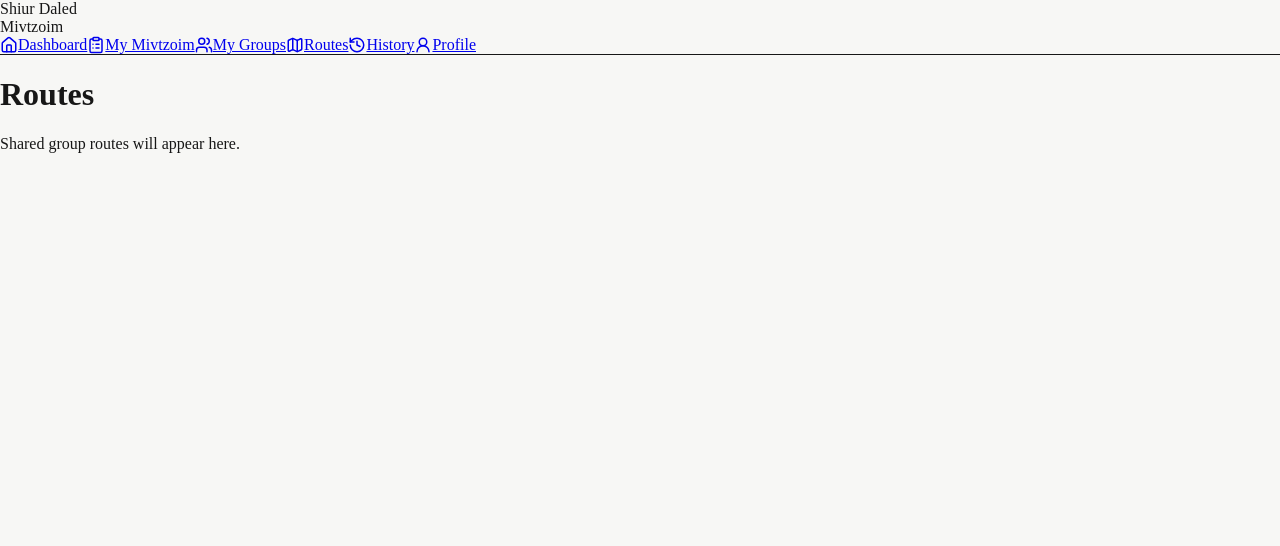
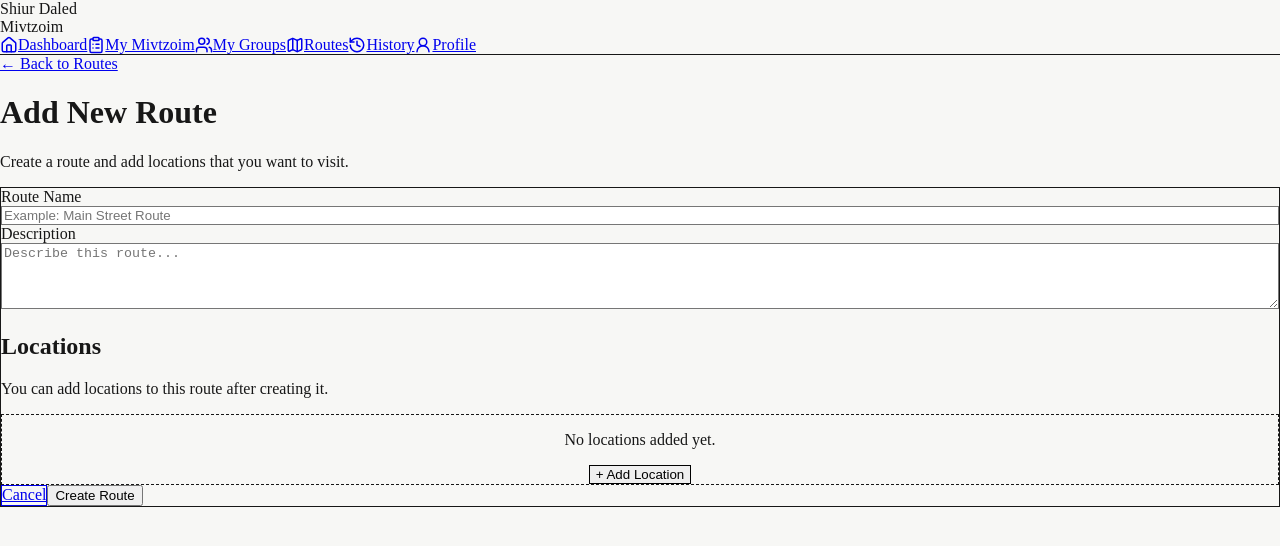
Before and after one commit to tzvikogan99/shiur-daled-mivtzoim, a Next.js app: page /routes in a window 1280 px wide. Shown: the top 546 px of the page. Built offline with nearby package versions, Linux system fonts and the light colour scheme.

Commit message:
Implement new route creation form
Added a form to create new routes with name and description inputs.

```diff
--- a/app/routes/page.tsx
+++ b/app/routes/page.tsx
@@ -1,10 +1,94 @@
-export default function Routes() {
+"use client";
+
+import { useState } from "react";
+import Link from "next/link";
+
+export default function NewRoute() {
+  const [routeName, setRouteName] = useState("");
+  const [description, setDescription] = useState("");
+
   return (
     <main className="p-8">
-      <h1 className="text-3xl font-bold">Routes</h1>
-      <p className="mt-2 text-gray-600">
-        Shared group routes will appear here.
-      </p>
+      <div className="mb-8">
+        <Link
+          href="/routes"
+          className="text-sm text-gray-500 hover:text-black"
+        >
+          ← Back to Routes
+        </Link>
+
+        <h1 className="mt-4 text-3xl font-bold">Add New Route</h1>
+
+        <p className="mt-2 text-gray-600">
+          Create a route and add locations that you want to visit.
+        </p>
+      </div>
+
+      <div className="max-w-2xl rounded-xl border bg-white p-6 shadow-sm">
+        <div>
+          <label className="block text-sm font-medium">
+            Route Name
+          </label>
+
+          <input
+            type="text"
+            value={routeName}
+            onChange={(e) => setRouteName(e.target.value)}
+            placeholder="Example: Main Street Route"
+            className="mt-2 w-full rounded-lg border p-3 outline-none focus:ring-2"
+          />
+        </div>
+
+        <div className="mt-6">
+          <label className="block text-sm font-medium">
+            Description
+          </label>
+
+          <textarea
+            value={description}
+            onChange={(e) => setDescription(e.target.value)}
+            placeholder="Describe this route..."
+            rows={4}
+            className="mt-2 w-full rounded-lg border p-3 outline-none focus:ring-2"
+          />
+        </div>
+
+        <div className="mt-8">
+          <h2 className="text-lg font-semibold">Locations</h2>
+
+          <p className="mt-1 text-sm text-gray-500">
+            You can add locations to this route after creating it.
+          </p>
+
+          <div className="mt-4 rounded-lg border border-dashed p-6 text-center">
+            <p className="text-gray-500">No locations added yet.</p>
+
+            <button
+              type="button"
+              className="mt-4 rounded-lg border px-4 py-2 text-sm"
+            >
+              + Add Location
+            </button>
+          </div>
+        </div>
+
+        <div className="mt-8 flex gap-3">
+          <Link
+            href="/routes"
+            className="rounded-lg border px-5 py-2"
+          >
+            Cancel
+          </Link>
+
+          <button
+            type="button"
+            className="rounded-lg bg-black px-5 py-2 text-white"
+            onClick={() => alert(`Route "${routeName}" is ready to be saved.`)}
+          >
+            Create Route
+          </button>
+        </div>
+      </div>
     </main>
   );
 }
```
